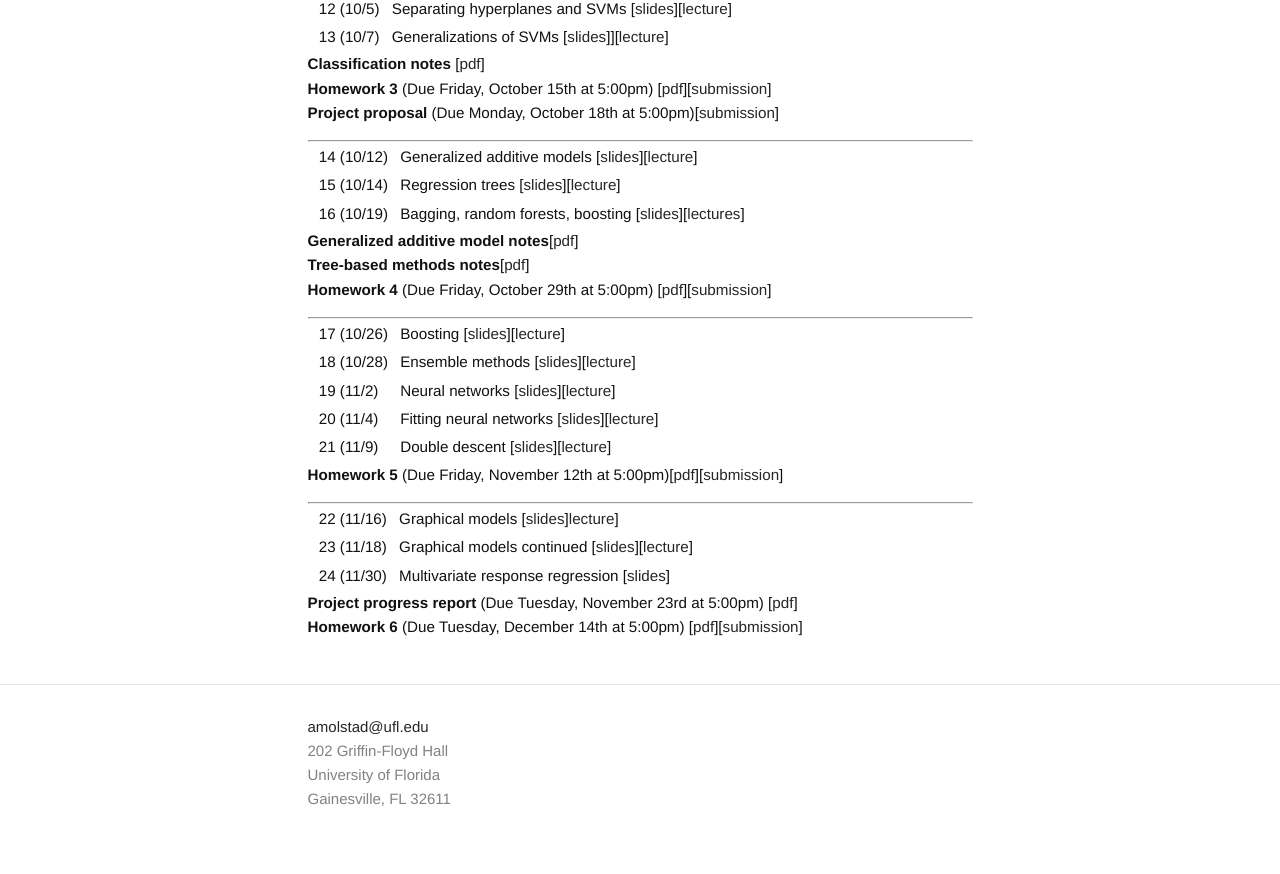
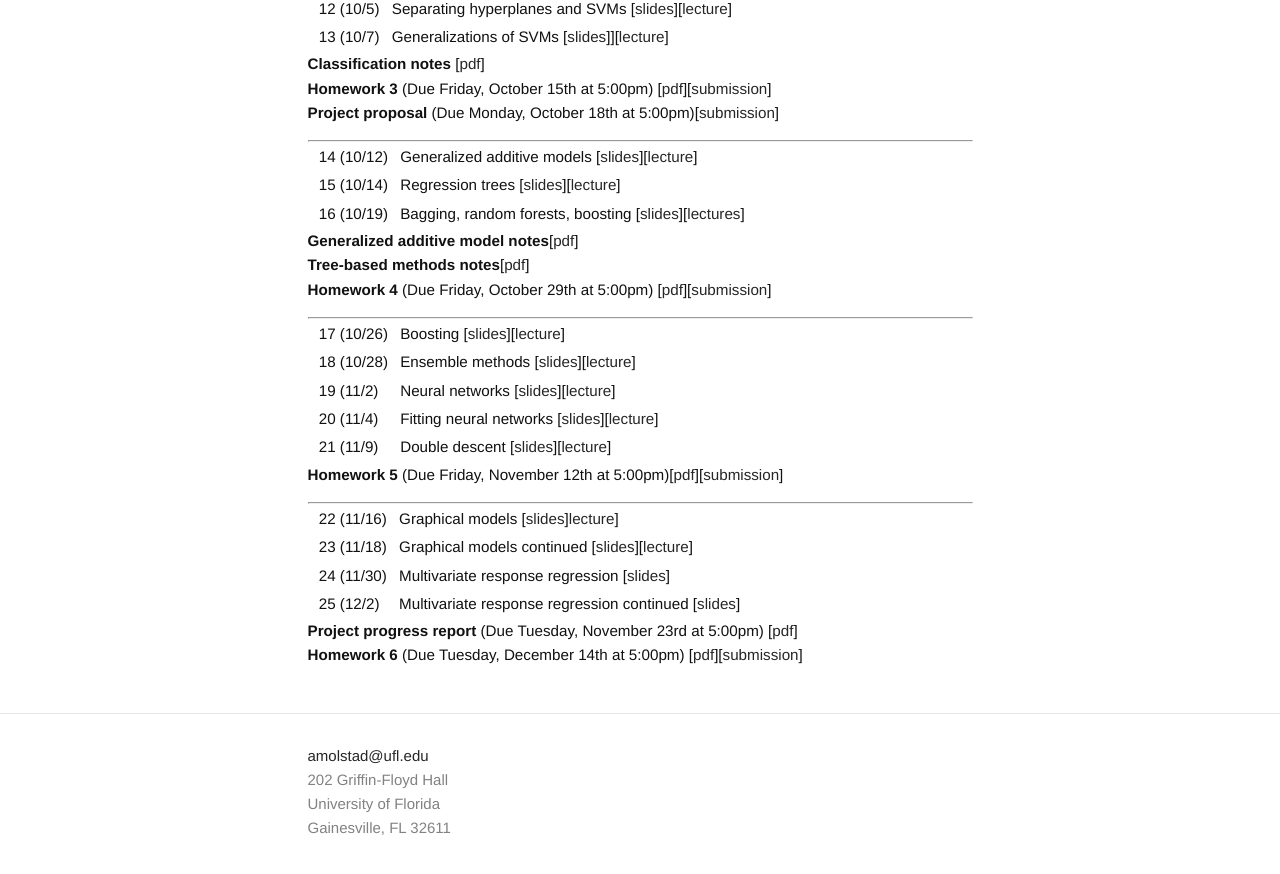
Before and after one commit to ajmolstad/ajmolstad.github.io, a Jekyll site: the page built from F21_STA7934.md, in a window 1280 px wide and 900 px high, scrolled down 763 px. Shown: the top 874 px of the window. Built offline with Jekyll 4.4.1, drawn with Linux system fonts in a browser that asks for light colours.

Commit message:
Update F21_STA7934.md

```diff
--- a/F21_STA7934.md
+++ b/F21_STA7934.md
@@ -77,7 +77,9 @@ Note that you must be logged into your UFL eLearning account to access course ma
 
 || 22 (11/16) || Graphical models [[slides](https://ufl.instructure.com/files/64142315/download?download_frd=1)][lecture](https://ufl.instructure.com/courses/437665/files?preview=64186275)]||
 || 23 (11/18) || Graphical models continued [[slides](https://ufl.instructure.com/files/64192144/download?download_frd=1)][[lecture](https://ufl.instructure.com/courses/437665/files?preview=64198773)] ||
-|| 24 (11/30) || Multivariate response regression [[slides](https://ufl.instructure.com/files/64486238/download?download_frd=1)] ||
+|| 24 (11/30) || Multivariate response regression [[slides](https://ufl.instructure.com/files/64486238/download?download_frd=1)]||
+|| 25 (12/2) || Multivariate response regression continued [[slides](https://ufl.instructure.com/files/64595409/download?download_frd=1)]||
+
 
 **Project progress report** (Due Tuesday, November 23rd at 5:00pm) [[pdf](https://ufl.instructure.com/courses/437665/assignments/4945276)]
 **Homework 6** (Due Tuesday, December 14th at 5:00pm) [[pdf](https://ufl.instructure.com/files/64526808/download?download_frd=1)][[submission](https://ufl.instructure.com/courses/437665/assignments/4954733)]
```
